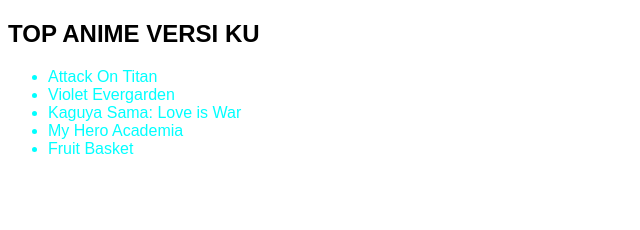
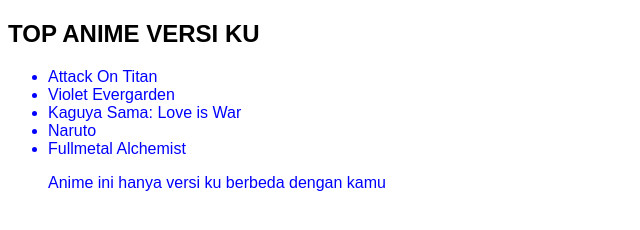
Before and after one commit to wibihanif/latihan-git, a plain HTML site: page topanime.html in a window 1280 px wide. Shown: the whole page, without its empty margins (0-640 px from the left). Drawn offline with Linux system fonts and the light colour scheme.

Commit message:
mengubah isi html dan css

```diff
--- a/style.css
+++ b/style.css
@@ -3,5 +3,5 @@ body {
 }
 
 body ul {
-    color: aqua;
+    color: blue;
 }
--- a/topanime.html
+++ b/topanime.html
@@ -13,8 +13,9 @@
         <li>Attack On Titan</li>
         <li>Violet Evergarden</li>
         <li>Kaguya Sama: Love is War</li>
-        <li>My Hero Academia</li>
-        <li>Fruit Basket</li>
+        <li>Naruto</li>
+        <li>Fullmetal Alchemist</li>
+        <p>Anime ini hanya versi ku berbeda dengan kamu</p>
     </ul>
 </body>
 </html>
```
Also changed, not shown: topmovie.html (+3 -2 lines).
